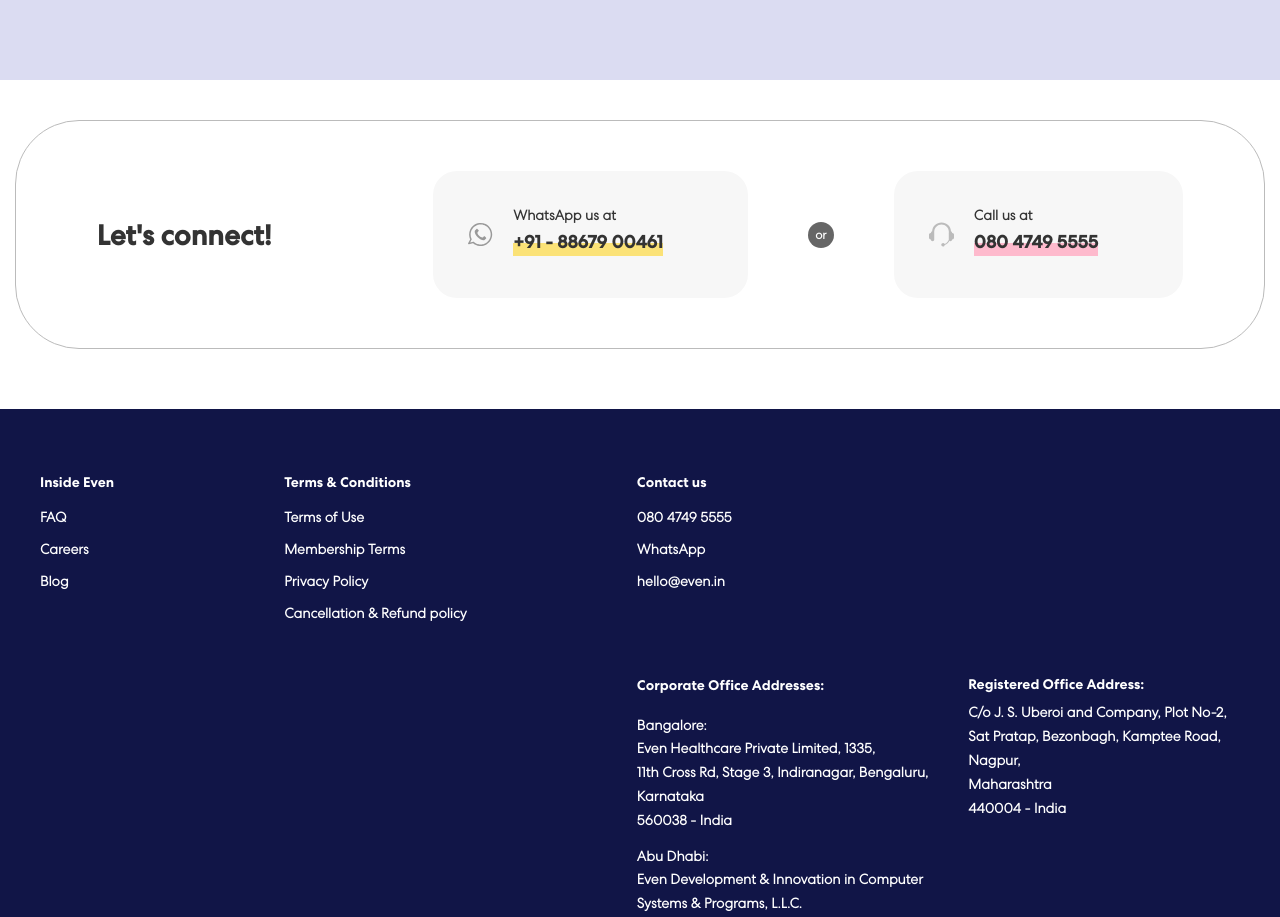
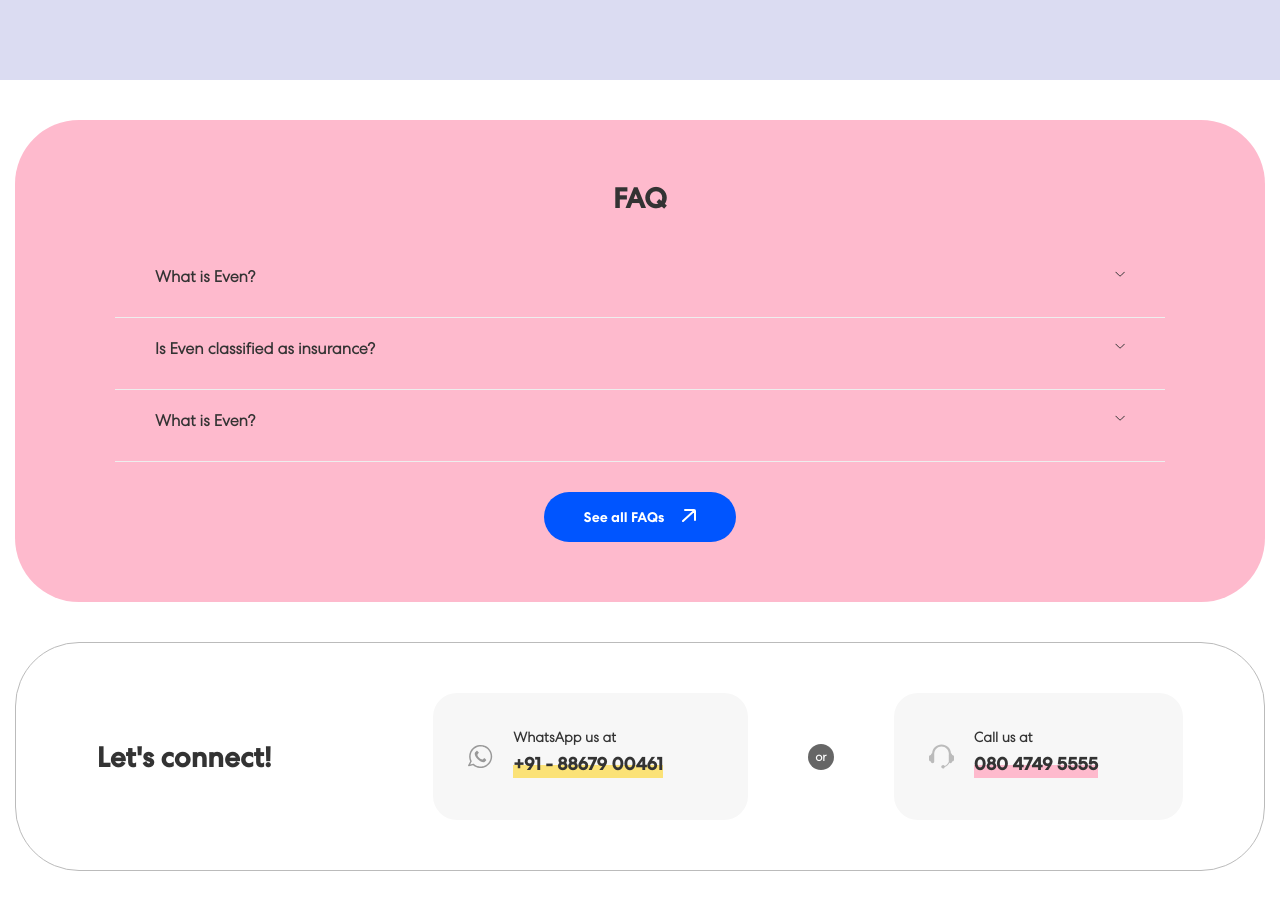
Before and after one commit to ManasChoudhary-01/EvenHealthcare-clone, a React (Vite) app: page / in a window 1280 px wide. Shown: the part 2638-3555 px from the top of the page. Built offline with nearby package versions, Linux system fonts and the light colour scheme.

Commit message:
feat: Add FAQ component with Accordion functionality and styles

```diff
--- /dev/null
+++ b/src/components/Home/FAQ/Accordion/Accordion.jsx
@@ -0,0 +1,40 @@
+import React, { useState, useRef } from "react";
+import styles from "./accordion.module.scss";
+
+export default function Accordion({ question, answer }) {
+  const [isOpen, setIsOpen] = useState(false);
+  const contentRef = useRef(null);
+
+  const handleToggle = () => setIsOpen((prev) => !prev);
+
+  const rotateIcon = (isOpen ? "rotate(180deg)" : "rotate(0deg)") + " translateY(-5px)";
+  return (
+    <div className={styles.accordion}>
+      <div className={styles.qsContainer} onClick={handleToggle}>
+        <h3 className={styles.question}>
+          {question}
+        </h3>
+        <span style={{ transform: rotateIcon }}>
+          <svg class="" width="10" height="6" viewBox="0 0 10 5" fill="none">
+            <path
+              d="M9.33496 0.667236L5.79943 4.20277C5.4089 4.59329 4.77574 4.59329 4.38521 4.20277L0.84968 0.667236"
+              stroke="#333333"
+              stroke-linecap="round"
+            ></path>
+          </svg>
+        </span>
+      </div>
+      <div
+        className={styles.ansContainer}
+        ref={contentRef}
+        style={{
+          maxHeight: isOpen ? contentRef.current.scrollHeight + "px" : "0px",
+          overflow: "hidden",
+          transition: "max-height 0.3s ease-in-out",
+        }}
+      >
+        <h3 className={styles.answer}>{answer}</h3>
+      </div>
+    </div>
+  );
+}
--- /dev/null
+++ b/src/components/Home/FAQ/Accordion/accordion.module.scss
@@ -0,0 +1,33 @@
+.accordion {
+    border-bottom: 1px solid #eee;
+    padding: 0px 40px;
+    padding-bottom: 20px;
+
+    .qsContainer {
+        display: flex;
+        justify-content: space-between;
+        cursor: pointer;
+
+        h3 {
+            font-size: 16px;
+            color: #333;
+            font-weight: 700;
+        }
+
+        span {
+            transition: transform .1s ease-in-out;
+        }
+    }
+
+    .ansContainer {
+        margin-top: 10px;
+        margin-right: 1.72rem;
+
+        h3 {
+            font-size: 16px;
+            color: #333;
+            font-weight: 700;
+            line-height: 1.6;
+        }
+    }
+}
--- /dev/null
+++ b/src/components/Home/FAQ/FAQ.jsx
@@ -0,0 +1,47 @@
+import React from "react";
+import styles from "./faq.module.scss";
+
+import Accordion from "./Accordion/Accordion";
+
+export default function FAQ() {
+  return (
+    <div className={styles.faqContainer}>
+      <div className={styles.wrapper}>
+        <h2>FAQ</h2>
+        <div className={styles.accordionContainer}>
+          <Accordion
+            question="What is Even?"
+            answer="Even is a healthcare provider that offers 24/7, unlimited consultations with in-house clinical and wellness team to offer episodic care, lifestyle care and managed care to keep members healthy and out of hospitals. Members can access these services online (pan-India) or by visiting Even Clinics in Bengaluru. Members can also add optional OP group insurance (for external consultations and tests/scans) and IP group insurance (DayCare, 24-hour hospitalisation, emergencies) on top of their Even Care plan. These services are offered through Even's insurance partner, Magma Insurance."
+          />
+          <Accordion
+            question="Is Even classified as insurance?"
+            answer="Even Healthcare Private Limited is not registered with the IRDAI, however Euston Insurance Advisors Pvt. Ltd., a wholly owned subsidiary of Even Healthcare Pvt. Ltd., is an IRDAI-registered Corporate Agent licensed to sell general (including health) and life insurance policies to prospective clients."
+          />
+          <Accordion
+            question="What is Even?"
+            answer="Even is a healthcare provider that offers 24/7, unlimited consultations with in-house clinical and wellness team to offer episodic care, lifestyle care and managed care to keep members healthy and out of hospitals. Members can access these services online (pan-India) or by visiting Even Clinics in Bengaluru. Members can also add optional OP group insurance (for external consultations and tests/scans) and IP group insurance (DayCare, 24-hour hospitalisation, emergencies) on top of their Even Care plan. These services are offered through Even's insurance partner, Magma Insurance."
+          />
+        </div>
+        <button className={styles.seeAll}>
+          See all FAQs
+          <span>
+            <svg
+              class="Button-module--arrow--37a37"
+              width="14"
+              height="13"
+              fill="none"
+              xmlns="http://www.w3.org/2000/svg"
+            >
+              <path
+                d="M1 12 12.5 1.5M3 1h9a1 1 0 0 1 1 1v9"
+                stroke="#ffffff"
+                stroke-width="2"
+                stroke-linecap="round"
+              ></path>
+            </svg>
+          </span>
+        </button>
+      </div>
+    </div>
+  );
+}
--- /dev/null
+++ b/src/components/Home/FAQ/faq.module.scss
@@ -0,0 +1,50 @@
+.faqContainer {
+    width: 100%;
+    height: fit-content;
+    margin-top: 40px;
+    margin-bottom: 40px;
+    display: flex;
+    justify-content: center;
+
+    .wrapper {
+        width: 1250px;
+        border-radius: 64px;
+        padding: 60px 100px;
+        background: #febacd;
+        display: flex;
+        flex-direction: column;
+        align-items: center;
+
+        h2 {
+            font-weight: 700;
+            color: #333;
+            font-size: 28px;
+            font-family: "Centra Medium";
+            text-align: center;
+            margin-bottom: 50px;
+        }
+
+        .accordionContainer {
+            display: flex;
+            flex-direction: column;
+            height: fit-content;
+            transition: all 0.3s ease-in-out;
+            gap: 20px;
+            margin-bottom: 30px;
+        }
+
+        .seeAll {
+            background: #05f;
+            border: 1px solid #05f;
+            color: #fff;
+            padding: 16px 40px;
+            font-size: 14px;
+            font-family: "Centra Bold";
+            border: none;
+            border-radius: 26px;
+            display: flex;
+            gap: 18px;
+            cursor: pointer;
+        }
+    }
+}
--- a/src/components/Home/Home.jsx
+++ b/src/components/Home/Home.jsx
@@ -5,6 +5,7 @@
 import Landing from "./Landing/Landing";
 import Plans from "./Plans/Plans";
 import Features from "./Features/Features";
+import FAQ from "./FAQ/FAQ";
 import Connect from "./Connect/Connect";
 import Footer from "../Footer/Footer";
 
@@ -17,6 +18,7 @@
       <Landing />
       <Plans />
       <Features />
+      <FAQ />
       <Connect />
       <Footer />
     </div>
```
